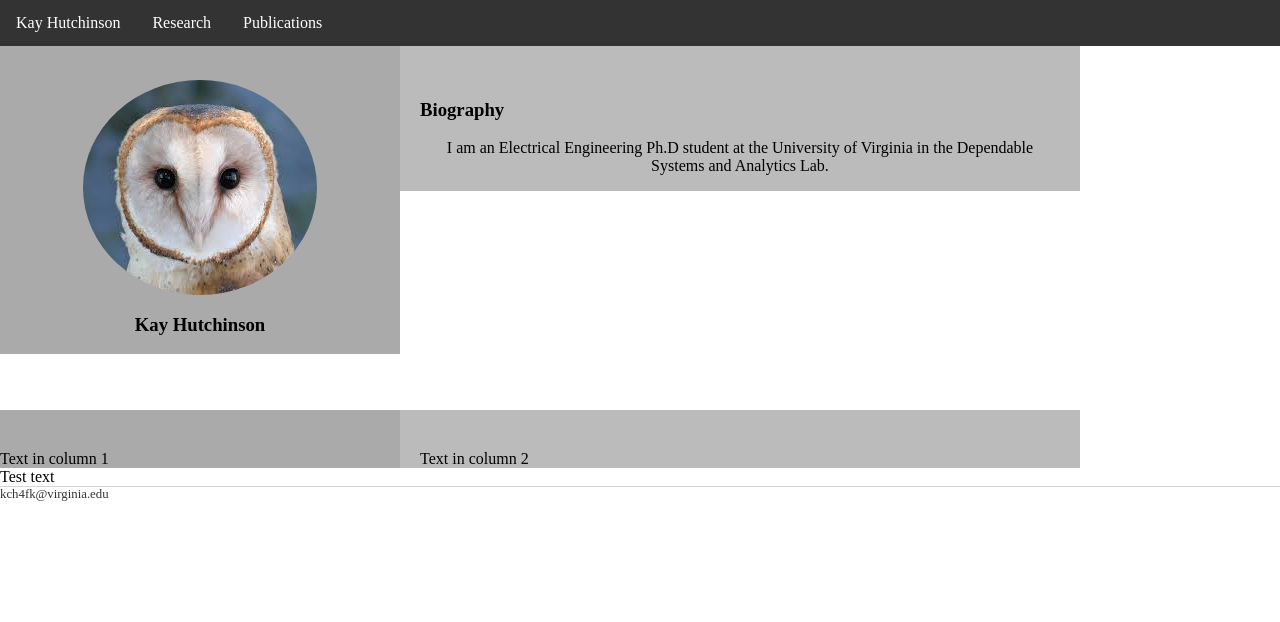
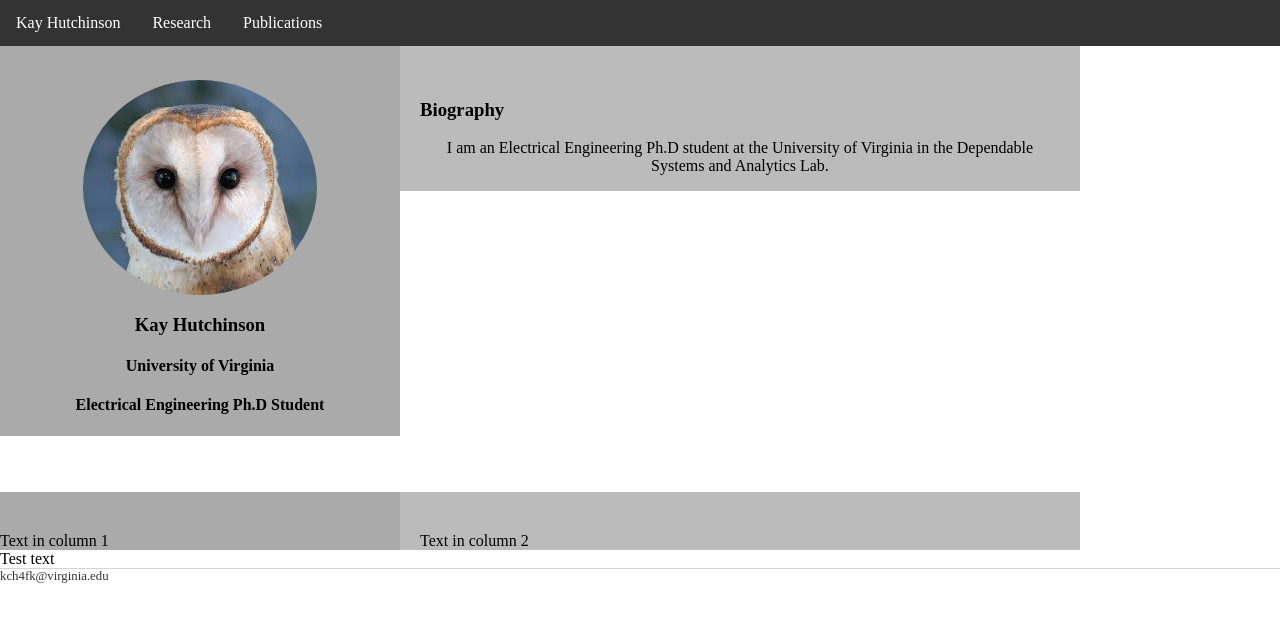
Before and after one commit to kch4fk/kch4fk.github.io, a Jekyll site: the page built from index.html, in a window 1280 px wide. Shown: the top 622 px of the page. Built offline with Jekyll 4.4.1, drawn with Linux system fonts in a browser that asks for light colours.

Commit message:
Update index.html

```diff
--- a/index.html
+++ b/index.html
@@ -8,6 +8,8 @@ title: Kay Hutchinson
 	<div class="column left" style="background-color:#aaa;">
 		<img class="image" align="middle" src="https://github.com/kch4fk/kch4fk.github.io/blob/master/barn%20owl.jpg?raw=true" alt="Picture">
 		<h3><center>Kay Hutchinson</center></h3>
+		<h4><center>University of Virginia</center></h4>
+		<h4><center>Electrical Engineering Ph.D Student</center></h4>
 	</div>
 
 	<div class="column right" style="background-color:#bbb;">
```
